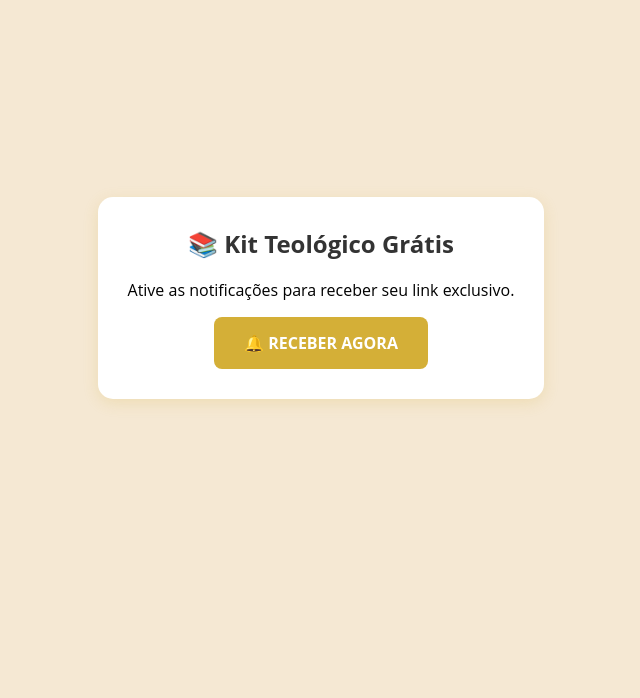
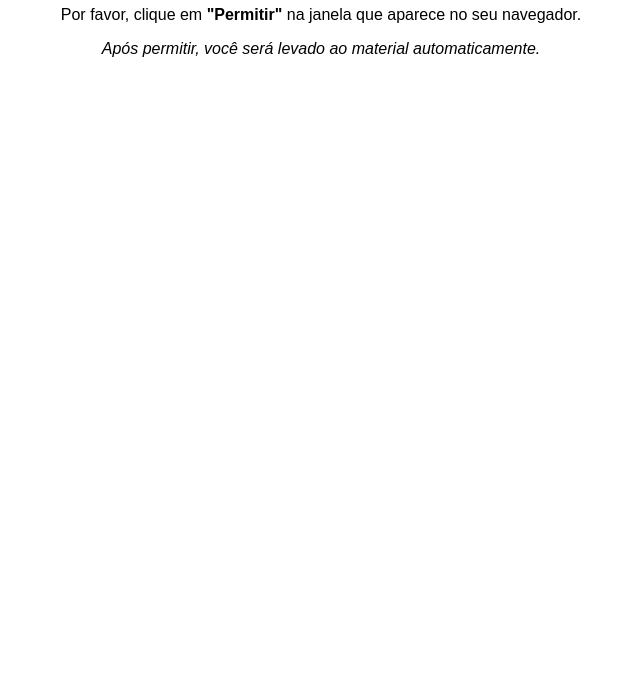
Before and after one commit to marconakao-collab/avisos, a plain HTML site: page index.html in a window 1280 px wide. Shown: the part 102-800 px from the top of the page, without its empty margins (319-959 px from the left). Drawn offline with Linux system fonts and the light colour scheme.

Commit message:
Update index.html

```diff
--- a/index.html
+++ b/index.html
@@ -1,81 +1,36 @@
 <!DOCTYPE html>
 <html lang="pt-br">
 <head>
-  <meta charset="UTF-8" />
-  <meta name="viewport" content="width=device-width, initial-scale=1.0" />
-  <title>O Eleito - Kit Teológico</title>
-
-  <!-- Manifest para PWA -->
-  <link rel="manifest" href="/manifest.json" />
-
-  <!-- OneSignal SDK (v16) -->
+    <meta charset="UTF-8">
+    <title>O Eleito - Ativar Notificações</title>
     <script src="https://cdn.onesignal.com/sdks/web/v16/OneSignalSDK.page.js" defer></script>
-
     <script>
       window.OneSignalDeferred = window.OneSignalDeferred || [];
       OneSignalDeferred.push(async function(OneSignal) {
         await OneSignal.init({
           appId: "a4a9fdf3-63ac-43c8-8345-7ce9a718e5aa",
-      autoResubscribe: true, // Força a tentativa de re-inscrição
-      allowLocalhostAsSecureOrigin: true
         });
 
-    // Comando para forçar o OneSignal a acordar
-    await OneSignal.Notifications.requestPermission();
-  });
-</script>
+        // Quando o usuário permitir a notificação com sucesso:
+        OneSignal.Notifications.addEventListener("permissionChange", function(permission) {
+          if (permission === 'granted') {
+            // Marca no navegador que ele já é inscrito para o sino sumir no blog principal
+            localStorage.setItem('onesignal-inscrito', 'true');
 
-  <style>
-    body {
-      font-family: 'Open Sans', sans-serif;
-      display: flex;
-      justify-content: center;
-      align-items: center;
-      height: 100vh;
-      margin: 0;
-      background: #f5e8d3; /* Fundo creme alinhado à sua identidade */
+            // Opcional: Redirecionar para o Kit após 3 segundos
+            setTimeout(function(){
+                window.location.href = "https://www.oeleito.com.br/p/livros.html";
+            }, 3000);
           }
-    .box {
-      background: white;
-      padding: 30px;
-      border-radius: 15px;
-      text-align: center;
-      box-shadow: 0 4px 15px rgba(212, 175, 55, 0.2); /* Sombra dourada suave */
-    }
-    h2 {
-      color: #333;
-      margin-top: 0;
-    }
-    button {
-      background: #d4af37; /* Dourado #d4af37 */
-      color: white;
-      border: none;
-      padding: 15px 30px;
-      border-radius: 8px;
-      font-weight: bold;
-      cursor: pointer;
-      font-family: 'Open Sans', sans-serif;
-      font-size: 16px;
-      transition: background 0.3s;
-    }
-    button:hover {
-      background: #c19e2f;
-    }
-  </style>
-</head>
-<body>
-  <div class="box">
-    <h2>📚 Kit Teológico Grátis</h2>
-    <p>Ative as notificações para receber seu link exclusivo.</p>
-    <button id="btn-push">🔔 RECEBER AGORA</button>
-  </div>
-
-  <script>
-    document.getElementById('btn-push').addEventListener('click', function () {
-      OneSignalDeferred.push(function (OneSignal) {
-        OneSignal.Slidedown.promptPush();
         });
       });
     </script>
+</head>
+<body>
+    <div style="text-align:center; margin-top:50px; font-family: sans-serif;">
+        <h1>Ativando seu acesso ao Kit...</h1>
+        <p>Por favor, clique em <b>"Permitir"</b> na janela que aparece no seu navegador.</p>
+        <p><i>Após permitir, você será levado ao material automaticamente.</i></p>
+    </div>
 </body>
 </html>
```
Lines whose indentation alone changed are shown as unchanged.
